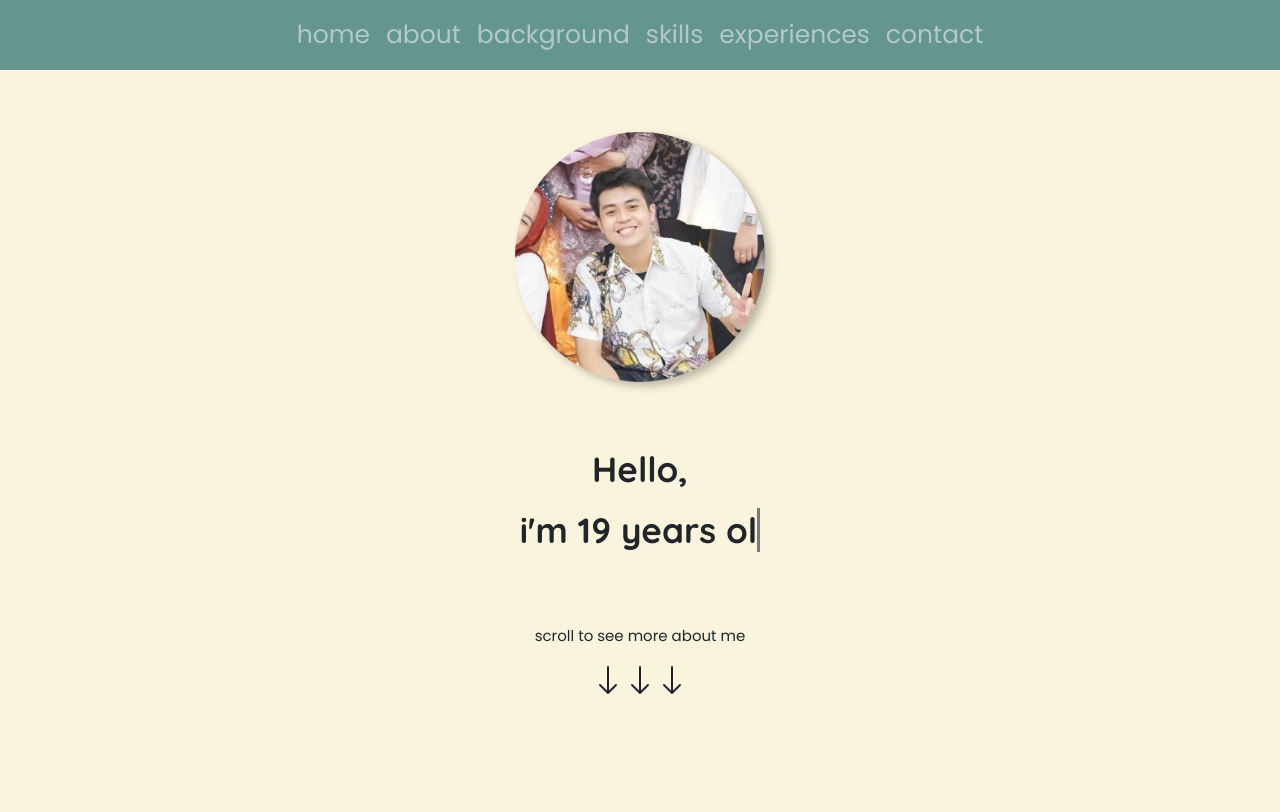
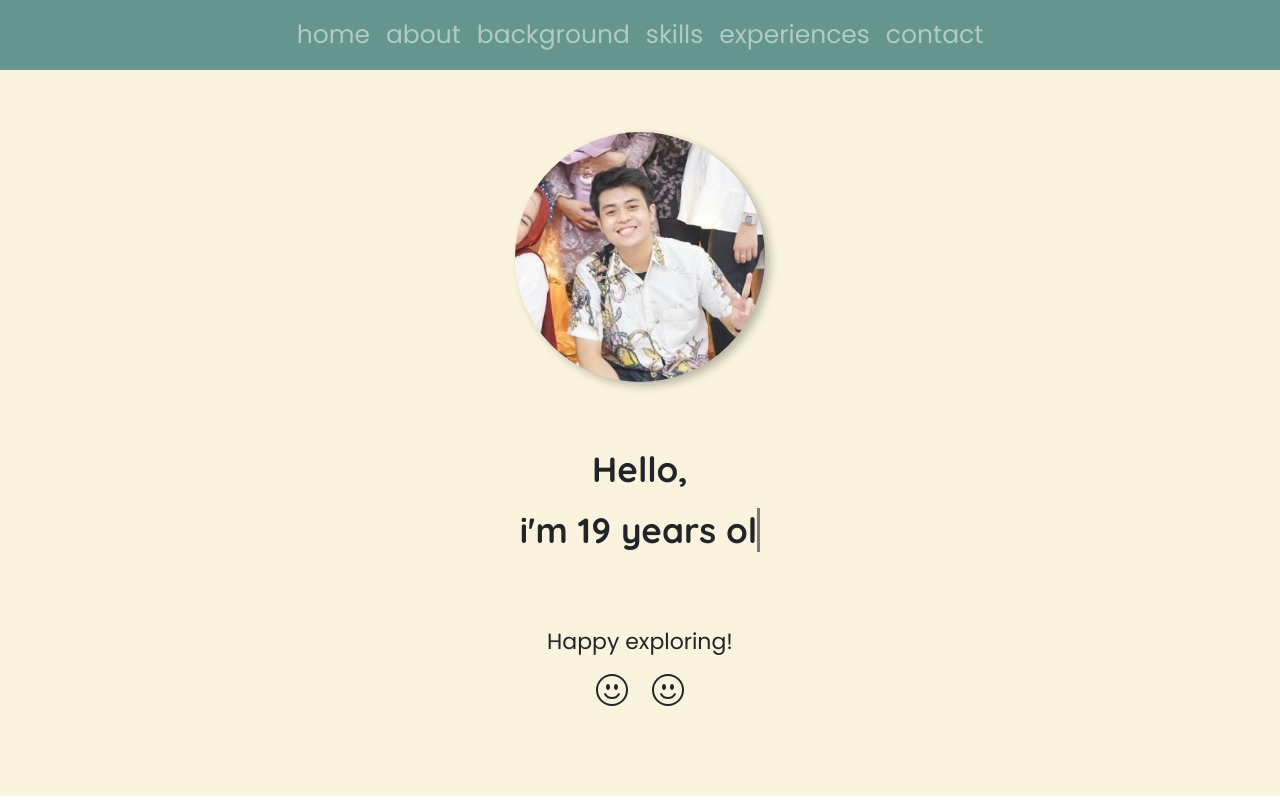
Before and after one commit to arroganthooman/profile-web, a React (Create React App) app: page / in a window 1280 px wide. Built offline with nearby package versions, Linux system fonts and the light colour scheme.

Commit message:
try deploy

```diff
--- a/package.json
+++ b/package.json
@@ -1,5 +1,5 @@
 {
-  "homepage": "http://arroganthooman.github.io/profile-web",
+  "Homepage":"http://arroganthooman.github.io/profile-web",
   "name": "profile-web",
   "version": "0.1.0",
   "private": true,
@@ -17,8 +17,8 @@
     "web-vitals": "^1.1.0"
   },
   "scripts": {
-    "predeploy": "yarn run build",
-    "deploy": "gh-pages -b master -d build",
+    "predeploy": "npm run build",
+    "deploy": "gh-pages -d build",
     "start": "react-scripts start",
     "build": "react-scripts build",
     "test": "react-scripts test",
--- a/public/index.html
+++ b/public/index.html
@@ -43,7 +43,6 @@
       To create a production bundle, use `npm run build` or `yarn build`.
     -->
 
-  <!-- <script src="../src/typing.js"></script> -->
   <script src="https://code.jquery.com/jquery-3.5.1.slim.min.js"
     integrity="sha384-DfXdz2htPH0lsSSs5nCTpuj/zy4C+OGpamoFVy38MVBnE+IbbVYUew+OrCXaRkfj"
     crossorigin="anonymous"></script>
--- a/src/Components/About.js
+++ b/src/Components/About.js
@@ -4,14 +4,14 @@ function About() {
 
     return (
         <>
-        <section id="desc" class="content d-flex align-items-center">
-            <div class="container-fluid desc">
-                <div class="row heading d-flex">
+        <section id="desc" className="content d-flex align-items-center">
+            <div className="container-fluid desc">
+                <div className="row heading d-flex">
                 <p>a few things about me</p>
                 </div>
 
-                <div class="row isi-desc">
-                <div class="col-md-7">
+                <div className="row isi-desc">
+                <div className="col-md-7">
                     <p>
                     I’m a boy born in Batam on 27th of April 2001. A proud Betawinese.
                     I like to socialize and pay a very close attention to my
@@ -21,8 +21,8 @@ function About() {
                 </div>
                 </div>
 
-                <div class="row foot-quote d-flex">
-                <div class="col-md-12">
+                <div className="row foot-quote d-flex">
+                <div className="col-md-12">
                     <p>
                     "don’t live with the past, <br />instead live with them and move
                     forward."
--- a/src/Components/Homepage.js
+++ b/src/Components/Homepage.js
@@ -1,72 +1,8 @@
-import React, {Component, useEffect} from 'react'
+import React, { useEffect } from 'react'
 import fotoFikri from './img/fikri.jpeg'
 
-export class Homepage extends Component {
-    constructor(props) {
-      super(props)
-    }
+const Homepage = () => {
 
-    componentDidMount() {
-      window.onload = this.typing()
-    }
-
-    // componentDidUpdate() {
-    //   this.typing()
-    // }
-
-
-    render() {
-        return (
-            <section className="homepage d-flex align-items-center">
-            <div className="container-fluid home-content heading-margin">
-                {/* <!-- image --> */}
-                <div className="row d-flex justify-content-center row-foto">
-                <img className="fikri" src={fotoFikri} alt="" />
-                </div>
-
-                <div className="container d-flex flex-column align-items-center">
-                <div className="row hello">
-                    <h3>Hello,</h3>
-                </div>
-
-                {/* <!-- typewriter --> */}
-                <div className="row typewriter d-flex justify-content-center">
-                    <h3>
-                    i'm
-                    <span className="txt-type" data-wait="2000"> </span>
-                    </h3>
-                </div>
-                </div>
-                {/* <!-- end of typewriter --> */}
-
-                {/* <!-- scroll to see more --> */}
-                <div className="row d-flex justify-content-center more-info">
-                <p>scroll to see more about me</p>
-                </div>
-                <div className="row d-flex justify-content-center">
-                <svg width="2em" height="2em" viewBox="0 0 16 16" className="bi bi-arrow-down" fill="currentColor"
-                    xmlns="http://www.w3.org/2000/svg">
-                    <path fillRule="evenodd"
-                    d="M8 1a.5.5 0 0 1 .5.5v11.793l3.146-3.147a.5.5 0 0 1 .708.708l-4 4a.5.5 0 0 1-.708 0l-4-4a.5.5 0 0 1 .708-.708L7.5 13.293V1.5A.5.5 0 0 1 8 1z" />
-                </svg>
-                <svg width="2em" height="2em" viewBox="0 0 16 16" className="bi bi-arrow-down" fill="currentColor"
-                    xmlns="http://www.w3.org/2000/svg">
-                    <path fillRule="evenodd"
-                    d="M8 1a.5.5 0 0 1 .5.5v11.793l3.146-3.147a.5.5 0 0 1 .708.708l-4 4a.5.5 0 0 1-.708 0l-4-4a.5.5 0 0 1 .708-.708L7.5 13.293V1.5A.5.5 0 0 1 8 1z" />
-                </svg>
-                <svg width="2em" height="2em" viewBox="0 0 16 16" className="bi bi-arrow-down" fill="currentColor"
-                    xmlns="http://www.w3.org/2000/svg">
-                    <path fillRule="evenodd"
-                    d="M8 1a.5.5 0 0 1 .5.5v11.793l3.146-3.147a.5.5 0 0 1 .708.708l-4 4a.5.5 0 0 1-.708 0l-4-4a.5.5 0 0 1 .708-.708L7.5 13.293V1.5A.5.5 0 0 1 8 1z" />
-                </svg>
-                </div>
-            </div>
-            </section>
-
-        )
-    }
-
-    typing() {
     const TypeWriter = function (txtElement, words, wait = 3000) {
         this.txtElement = txtElement;
         this.words = words;
@@ -120,11 +56,9 @@ export class Homepage extends Component {
 
         setTimeout(() => this.type(), typeSpeed);
         };
-      // Init On DOM Load
-      document.addEventListener("DOMContentLoaded", init);
 
-      // Init App
-      function init() {
+
+    useEffect(() => {
         const txtElement = document.querySelector(".txt-type");
         //   const words = JSON.parse(txtElement.getAttribute("data-words"));
         const wait = txtElement.getAttribute("data-wait");
@@ -137,8 +71,52 @@ export class Homepage extends Component {
 
         //Init TypeWriter
         new TypeWriter(txtElement, words, wait);
-      }
-    }
+    })
+
+
+
+    return (
+        <div>
+            <section className="homepage d-flex align-items-center">
+            <div className="container-fluid home-content heading-margin">
+                {/* <!-- image --> */}
+                <div className="row d-flex justify-content-center row-foto">
+                <img className="fikri" src={fotoFikri} alt="" />
+                </div>
+
+                <div className="container d-flex flex-column align-items-center">
+                <div className="row hello">
+                    <h3>Hello,</h3>
+                </div>
+
+                {/* <!-- typewriter --> */}
+                <div className="row typewriter d-flex justify-content-center">
+                    <h3>
+                    i'm
+                    <span className="txt-type" data-wait="2000"> </span>
+                    </h3>
+                </div>
+                </div>
+                {/* <!-- end of typewriter --> */}
+
+                {/* <!-- scroll to see more --> */}
+                <div className="row d-flex justify-content-center more-info">
+                <p>Happy exploring!</p>
+                </div>
+                <div className="row d-flex justify-content-center">
+                <svg xmlns="http://www.w3.org/2000/svg" width="2em" height="2em" fill="currentColor" className="bi bi-emoji-smile" viewBox="0 0 16 16">
+                    <path d="M8 15A7 7 0 1 1 8 1a7 7 0 0 1 0 14zm0 1A8 8 0 1 0 8 0a8 8 0 0 0 0 16z"/>
+                    <path d="M4.285 9.567a.5.5 0 0 1 .683.183A3.498 3.498 0 0 0 8 11.5a3.498 3.498 0 0 0 3.032-1.75.5.5 0 1 1 .866.5A4.498 4.498 0 0 1 8 12.5a4.498 4.498 0 0 1-3.898-2.25.5.5 0 0 1 .183-.683zM7 6.5C7 7.328 6.552 8 6 8s-1-.672-1-1.5S5.448 5 6 5s1 .672 1 1.5zm4 0c0 .828-.448 1.5-1 1.5s-1-.672-1-1.5S9.448 5 10 5s1 .672 1 1.5z"/>
+                </svg>
+                <svg xmlns="http://www.w3.org/2000/svg" width="2em" height="2em" fill="currentColor" className="bi bi-emoji-smile" viewBox="0 0 16 16">
+                    <path d="M8 15A7 7 0 1 1 8 1a7 7 0 0 1 0 14zm0 1A8 8 0 1 0 8 0a8 8 0 0 0 0 16z"/>
+                    <path d="M4.285 9.567a.5.5 0 0 1 .683.183A3.498 3.498 0 0 0 8 11.5a3.498 3.498 0 0 0 3.032-1.75.5.5 0 1 1 .866.5A4.498 4.498 0 0 1 8 12.5a4.498 4.498 0 0 1-3.898-2.25.5.5 0 0 1 .183-.683zM7 6.5C7 7.328 6.552 8 6 8s-1-.672-1-1.5S5.448 5 6 5s1 .672 1 1.5zm4 0c0 .828-.448 1.5-1 1.5s-1-.672-1-1.5S9.448 5 10 5s1 .672 1 1.5z"/>
+                </svg>
+                </div>
+            </div>
+            </section>
+        </div>
+    )
 }
 
 export default Homepage
--- a/src/Components/Skills.js
+++ b/src/Components/Skills.js
@@ -27,7 +27,7 @@ function Skills() {
                         I can code in Python and Java. These also made my critical
                         thinking and problem solving gets sharper. To see projects i've worked on, click
                         <Link to="/projects">
-                        <a> here</a>
+                        here
                         </Link>.
                         </p>
                     </div>
--- a/src/index.css
+++ b/src/index.css
@@ -57,7 +57,7 @@ nav a {
 /* Homepage */
 .home-content {
   background-color: #faf3dd;
-  height: 92vh;
+  height: 90vh;
   width: 100%;
 }
 
@@ -104,7 +104,12 @@ nav a {
 .homepage .more-info p {
   font-family: "Poppins", sans-serif;
   font-weight: 400;
-  font-size: 15px;
+  font-size: 22px;
+}
+
+.bi-emoji-smile {
+  margin-left: 1.5vh;
+  margin-right: 1.5vh;
 }
 /* end of homepage */
 
@@ -387,6 +392,10 @@ nav a {
   }
 
   /* Homepage */
+  .home-content {
+    height:92.5vh;
+  }
+
   .heading-margin {
     margin-top: 7.5vh;
   }
```
Also changed, not shown: src/Components/Navbar.js (+14 -43 lines). Lines whose indentation alone changed are shown as unchanged.
